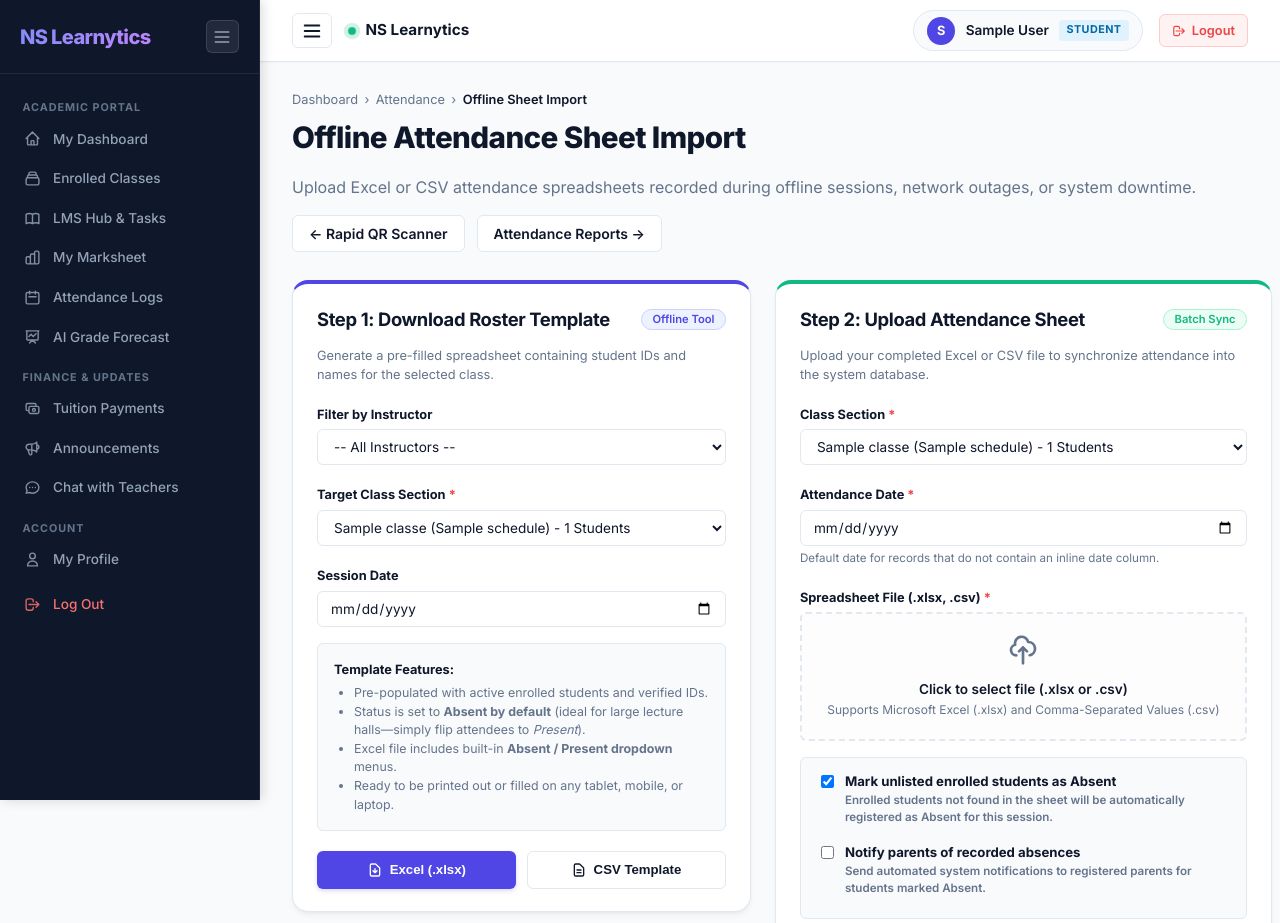
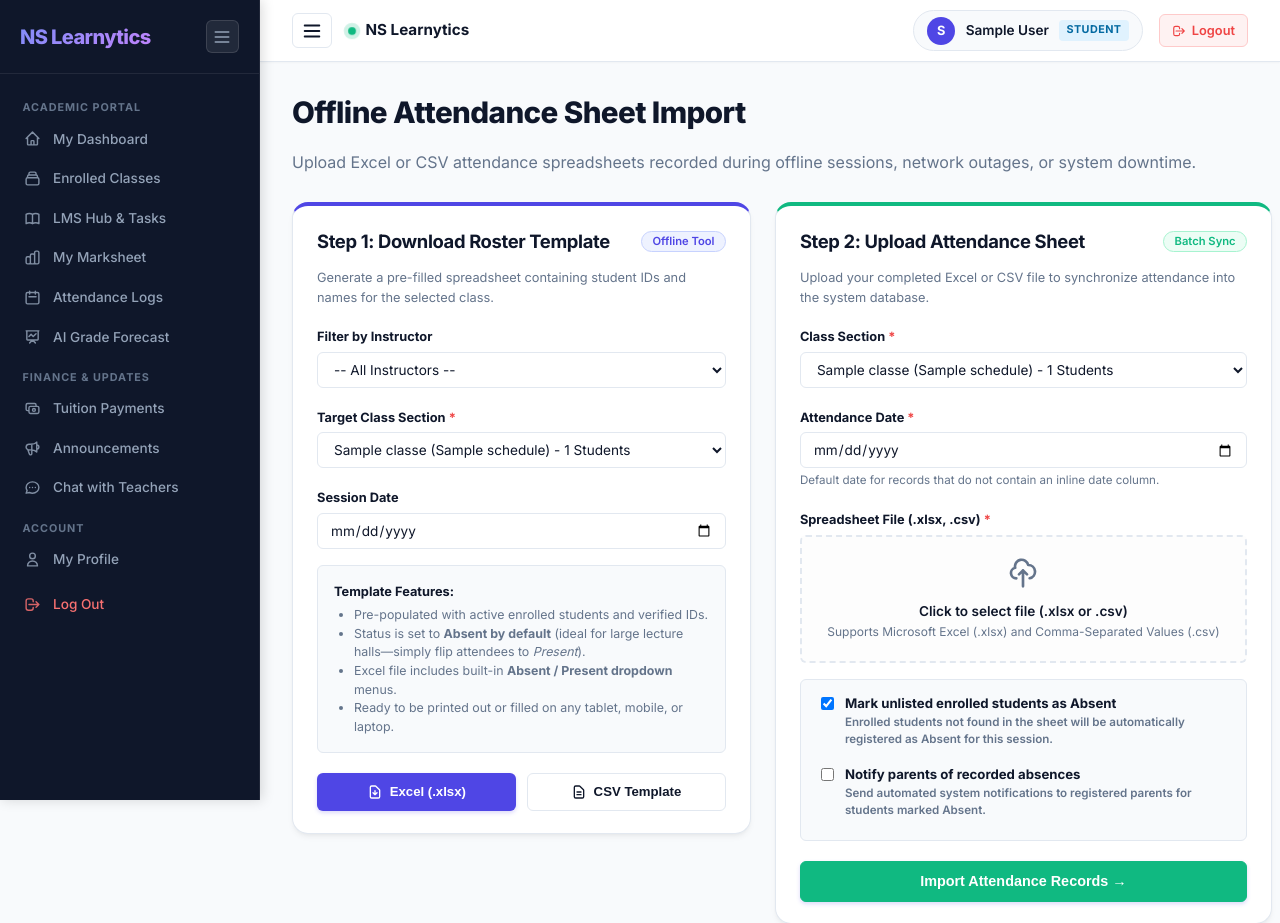
Before and after one commit to nihadn6/NS-learnytics, a Flask app: template templates/attendance_import.html in a window 1280 px wide. Shown: the top 923 px of the page. Run offline with Flask 3, Linux system fonts and the light colour scheme; the visitor is signed in with stand-in values (Sample User, id 1); tables that the repository leaves empty hold one stand-in row (values such as "Sample post"); the template is opened without the code that fills it: most values are stand-ins (such as "Sample title", 1, 10 or a date in 2020).

Commit message:
refactor(attendance): remove breadcrumbs and quick action buttons from attendance import header

```diff
--- a/templates/attendance_import.html
+++ b/templates/attendance_import.html
@@ -6,25 +6,10 @@
 <!-- Top Header Hero -->
 <div class="dashboard-hero-header">
     <div>
-        <div style="font-size: 0.8rem; color: var(--text-muted); margin-bottom: 0.35rem; display: flex; align-items: center; gap: 0.4rem;">
-            <a href="{% if session.role == 'superadmin' %}{{ url_for('admin.dashboard') }}{% elif session.role == 'moderator' %}{{ url_for('analytics.moderator_dashboard') }}{% else %}{{ url_for('analytics.teacher_dashboard') }}{% endif %}" style="color: var(--text-muted); text-decoration: none;">Dashboard</a>
-            <span>&rsaquo;</span>
-            <a href="{{ url_for('attendance.attendance_report') }}" style="color: var(--text-muted); text-decoration: none;">Attendance</a>
-            <span>&rsaquo;</span>
-            <span style="color: var(--text-main); font-weight: 600;">Offline Sheet Import</span>
-        </div>
         <h1 style="font-size: 1.85rem; font-weight: 800; color: var(--text-main); margin-bottom: 0.2rem;">
             Offline Attendance Sheet Import
         </h1>
         <p class="text-muted" style="margin-bottom: 0;">Upload Excel or CSV attendance spreadsheets recorded during offline sessions, network outages, or system downtime.</p>
-    </div>
-    <div style="display: flex; gap: 0.75rem; flex-wrap: wrap;">
-        <a href="{{ url_for('attendance.scan_attendance') }}" class="btn btn-outline" style="padding: 0.55rem 1rem;">
-            &larr; Rapid QR Scanner
-        </a>
-        <a href="{{ url_for('attendance.attendance_report') }}" class="btn btn-outline" style="padding: 0.55rem 1rem;">
-            Attendance Reports &rarr;
-        </a>
     </div>
 </div>
 
```
